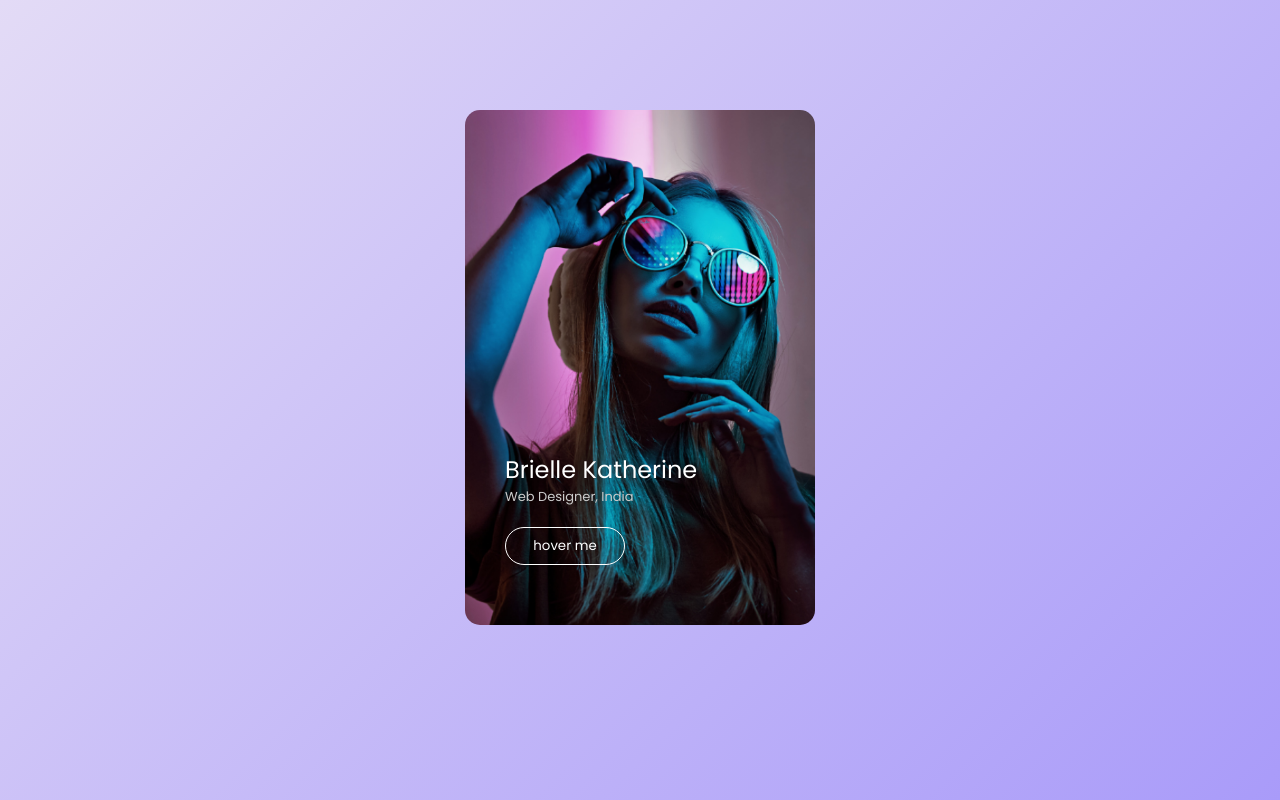
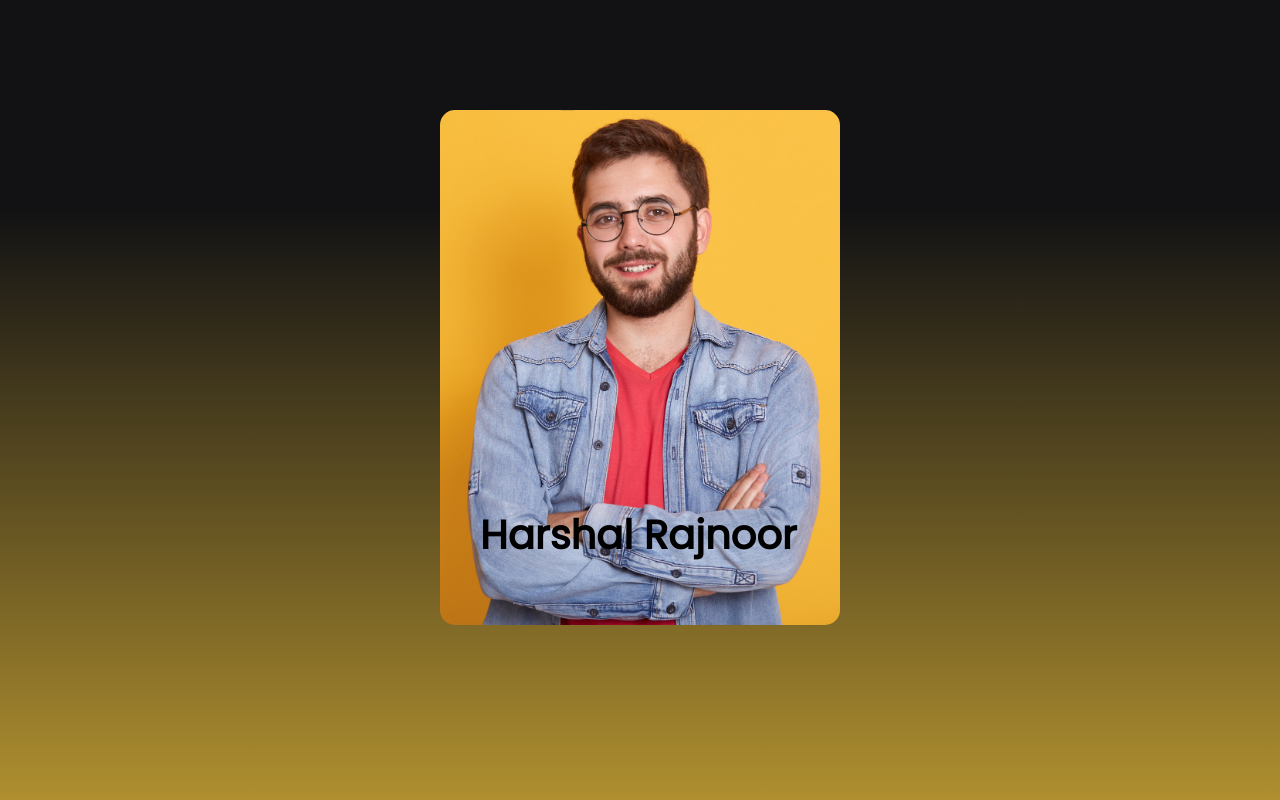
Before and after one commit to harshalrajnoor/User-Card-Webpage, a plain HTML site: page index.html in a window 1280 px wide. Drawn offline with nearby package versions, Linux system fonts and the light colour scheme.

Commit message:
display card

```diff
--- a/index.html
+++ b/index.html
@@ -23,33 +23,19 @@
         <div class="card">
             <div class="card-inner">
                 <div class="front">
-                    <h2>Brielle Katherine</h2>
-                    <p>Web Designer, India</p>
-                    <button>hover me</button>
+
+                    <h2>Harshal Rajnoor</h2>
+
                 </div>
                 <div class="back">
                     <img src="images/waving-hand.png" alt="">
-                    <h1>Brielle <span>Katherine</span></h1>
-                    <p>I'm a web developer at <span>@google</span> to make websites.</p>
-                    <div class="row">
-                        <div class="col">
-                            <h2>12k</h2>
-                            <p>Followers</p>
-                        </div>
-                        <div class="col">
-                            <h2>250</h2>
-                            <p>Following</p>
-                        </div>
-                        <div class="col">
-                            <h2>5k</h2>
-                            <p>Likes</p>
-                        </div>
-                    </div>
-                    <div class="row">
-                        <button>follow</button>
-                        <a href="#"><img src="images/instagram.png" ></a>
-                        <a href="#"><img src="images/pinterest.png" ></a>
-                    </div>
+                    <h1><span>Harshal Sunil Rajnoor</span></h1>
+                    <p>Gender: <span> Male</span></p>
+                    <p>DOB: <span>06/11/2001</span></p>
+                    <p>Address: <span>Plot 12, nandanvan colony, aurangabad</span>.</p>
+                    <p>Email: <span>harshalrajnor852056@gmail.com</span></p>
+
+
                 </div>
             </div>
         </div>
--- a/styles.css
+++ b/styles.css
@@ -8,11 +8,13 @@
 .container {
   width: 100%;
   min-height: 100vh;
-  background: linear-gradient(135deg, #e3dbf6, #a99bf9);
+  /* background: linear-gradient(177.9deg, rgb(58, 62, 88) 3.6%, rgb(119, 127, 148) 105.8%); */
+  background-color: #d3d3d3;
+  background-image: linear-gradient(360deg,  #af8f2f 0%, #121214 74%);
   padding: 10px;
 }
 .card {
-  width: 350px;
+  width: 400px;
   height: 515px;
   margin: 100px auto 0;
   perspective: 1000px;
@@ -33,31 +35,29 @@
   backface-visibility: hidden;
 }
 .front {
-  background: url(images/user.png);
+  background: url(images/user.jpg);
   background-size: cover;
   background-position: center;
   padding: 60px 40px;
   display: flex;
   flex-direction: column;
   justify-content: flex-end;
-  color: #fff;
+  font-weight: bolder;
+  /* color: #fff; */
 }
-.front h2 {
-  font-weight: 500;
-}
-.front p {
-  color: #ccc;
-  font-size: 13px;
+
+.front h2{
+  font-size: 40px;
 }
 .front button {
+  font-weight: bold;
   width: 120px;
-  border: 1px solid #fff;
+  border: 2px solid black;
   background: transparent;
   border-radius: 50px;
   padding: 8px;
   cursor: pointer;
   margin-top: 20px;
-  color: #fff;
 }
 .back {
   background: #fff;
@@ -75,6 +75,7 @@
 }
 .back p {
   font-size: 14px;
+  margin-top: 10px;
 }
 .back p span {
   font-weight: 600;
@@ -82,66 +83,12 @@
 .back img {
   width: 120px;
 }
-.row {
-  display: flex;
-  align-items: center;
-  margin-top: 30px;
-}
-.col {
-  flex: 1;
-  text-align: center;
-  color: #555;
-  font-size: 12px;
-  position: relative;
-}
-
-.col h2 {
-  font-size: 20px;
-}
-
-.col::after {
-  content: "";
-  width: 1.5px;
-  height: 20px;
-  background: #7800ad;
-  position: absolute;
-  top: 5px;
-  right: 0;
-}
-
-.col:last-child::after {
-  display: none;
-}
-.col p {
-  margin-top: 5px;
-}
-
-.back button {
-  background: #7800ad;
-  color: #fff;
-  border: 0;
-  outline: 0;
-  padding: 8px 25px;
-  border-radius: 30px;
-  font-size: 14px;
-  margin-right: 15px;
-  box-shadow: 0 8px 10px rgba(120, 0, 173, 0.3);
-}
-.back a {
-  width: 40px;
-  height: 40px;
-  border-radius: 50%;
-  box-shadow: 0 5px 10px rgba(0, 0, 0, 0.2);
-  display: flex;
-  align-items: center;
-  justify-content: center;
-  margin: 0 5px;
-}
-
-.back a img {
-  width: 50%;
-}
 
 .card:hover .card-inner {
   transform: rotateY(180deg);
 }
+
+/*
+transparent bg - background:rgba(1,1,1,0.5);
+
+*/
```
Also changed, not shown: images/instagram.png (deleted), images/pinterest.png (deleted), images/user.jpg (added), images/user.png (deleted).
